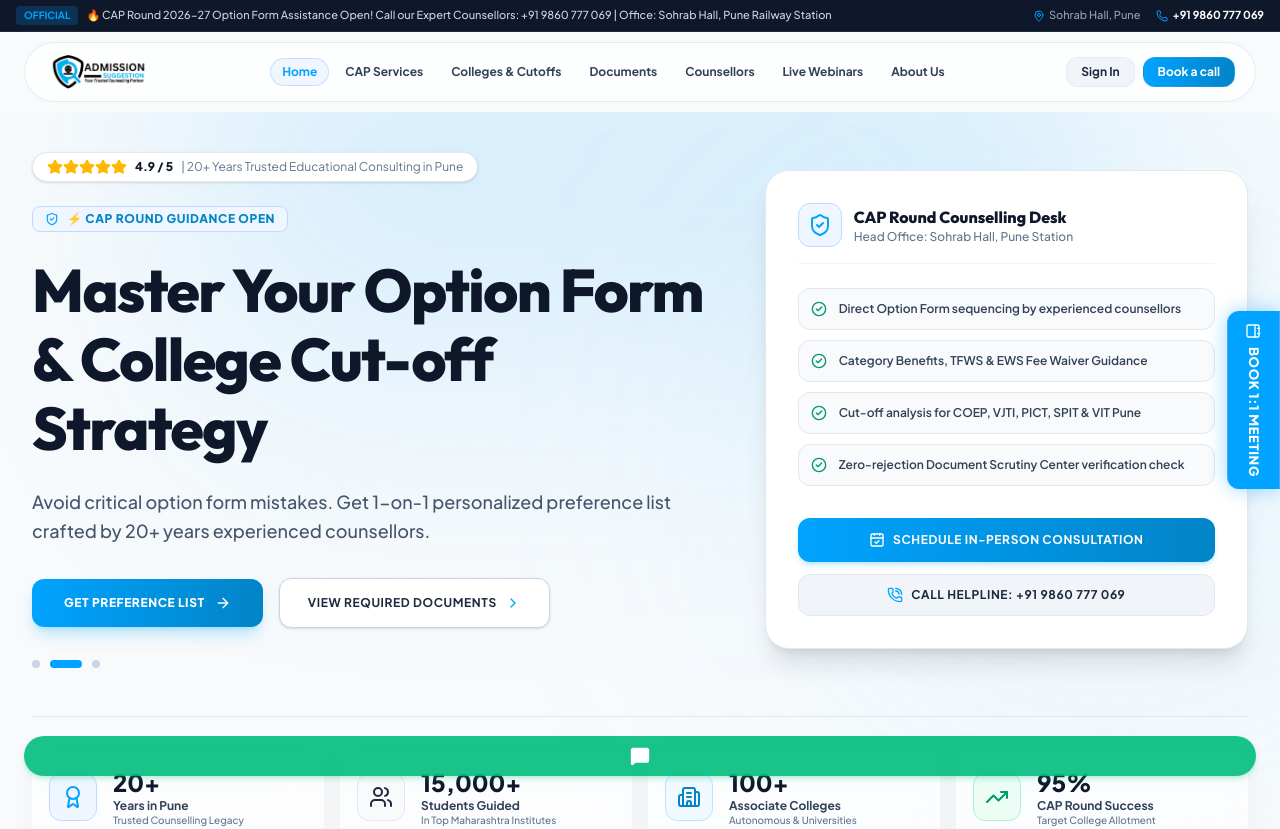
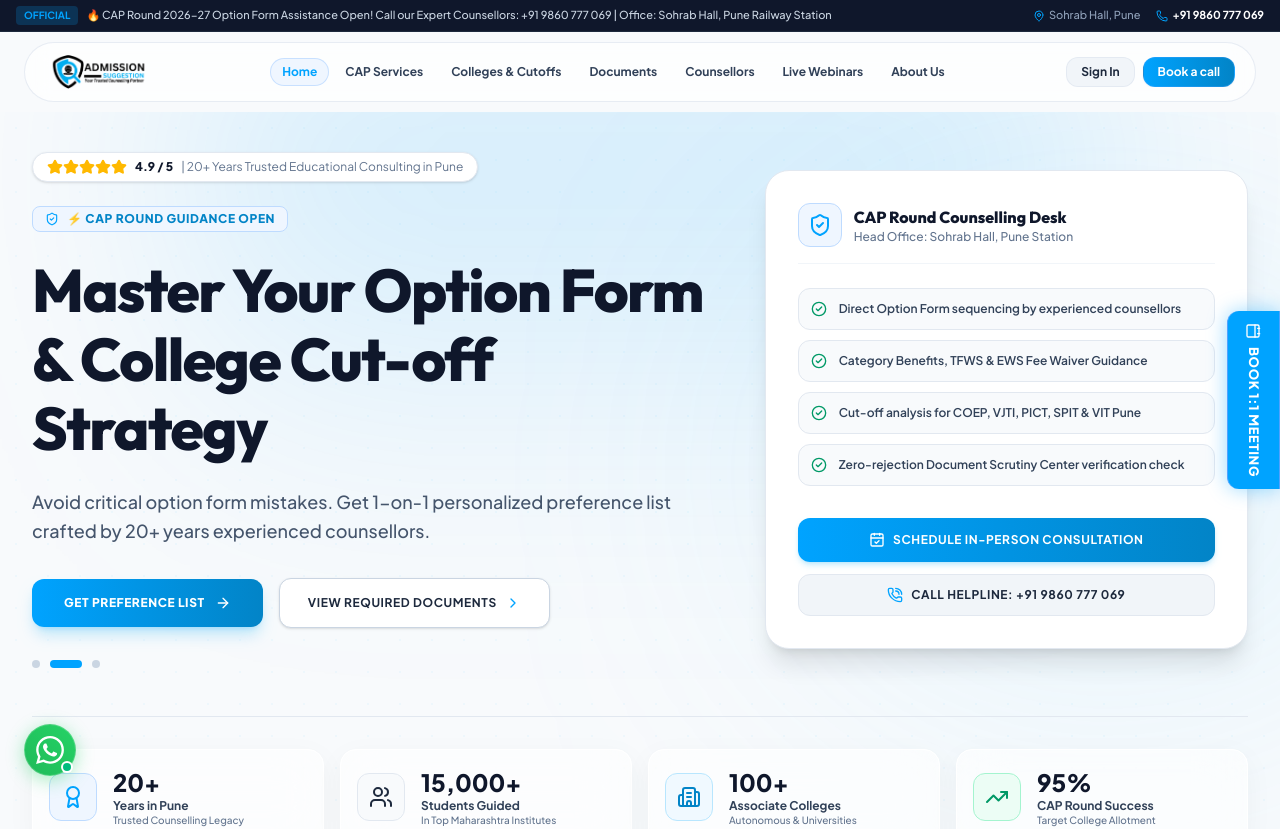
Before and after one commit to vivek-rx/AdmissionSuggestion, a React (Vite) app: page / in a window 1280 px wide. Shown: the top 829 px of the page. Built offline with nearby package versions, Linux system fonts and the light colour scheme.

Commit message:
Redesign WhatsApp floating button into sleek aesthetic circular FAB

```diff
--- a/src/App.tsx
+++ b/src/App.tsx
@@ -7,6 +7,7 @@
 import { LogoPreloader } from './components/common/LogoPreloader';
 import { AdminLoginModal } from './components/admin/AdminLoginModal';
 import { StickyConsultationWidget } from './components/common/StickyConsultationWidget';
+import { WhatsAppButton } from './components/common/WhatsAppButton';
 import { HomePage } from './pages/HomePage';
 import { ServicesPage } from './pages/ServicesPage';
 import { CollegesPage } from './pages/CollegesPage';
@@ -15,7 +16,6 @@
 import { EventsPage } from './pages/EventsPage';
 import { AboutPage } from './pages/AboutPage';
 import { AdminPage } from './pages/AdminPage';
-import { MessageSquare } from 'lucide-react';
 
 // Scroll to top on route change
 function ScrollToTop() {
@@ -81,21 +81,8 @@
         onClose={() => setAdminLoginOpen(false)}
       />
 
-      {/* WhatsApp Floating Action Button */}
-      <div className="fixed bottom-20 right-6 md:bottom-6 md:left-6 z-40 flex flex-col gap-3">
-        <a
-          href="https://wa.me/919860777069?text=Hi%20Admission%20Suggestion%2C%20I%20need%20assistance%20regarding%20CAP%20Round%20and%20College%20Cutoffs."
-          target="_blank"
-          rel="noreferrer"
-          className="p-2.5 rounded-full bg-emerald-500/90 hover:bg-emerald-500 text-white shadow-md shadow-emerald-500/20 hover:scale-110 transition-all duration-300 flex items-center justify-center group"
-          title="Chat on WhatsApp (+91 9860 777 069)"
-        >
-          <MessageSquare className="w-5 h-5 fill-current" />
-          <span className="max-w-0 overflow-hidden whitespace-nowrap group-hover:max-w-xs group-hover:ml-2 transition-all duration-300 text-[10px] font-bold uppercase font-heading opacity-90 group-hover:opacity-100">
-            WhatsApp
-          </span>
-        </a>
-      </div>
+      {/* WhatsApp Aesthetic Floating Action Button */}
+      <WhatsAppButton />
 
       {/* Global Sticky 1:1 Consultation Widget */}
       <StickyConsultationWidget />
--- /dev/null
+++ b/src/components/common/WhatsAppButton.tsx
@@ -0,0 +1,53 @@
+import React, { useState } from 'react';
+import { motion, AnimatePresence } from 'framer-motion';
+
+export const WhatsAppButton: React.FC = () => {
+  const [isHovered, setIsHovered] = useState(false);
+
+  return (
+    <div className="fixed bottom-20 right-4 md:bottom-6 md:left-6 z-40 flex items-center group">
+      {/* Floating Compact WhatsApp FAB */}
+      <a
+        href="https://wa.me/919860777069?text=Hi%20Admission%20Suggestion%2C%20I%20need%20assistance%20regarding%20CAP%20Round%20and%20College%20Cutoffs."
+        target="_blank"
+        rel="noreferrer"
+        onMouseEnter={() => setIsHovered(true)}
+        onMouseLeave={() => setIsHovered(false)}
+        className="relative w-12 h-12 md:w-13 md:h-13 rounded-full bg-gradient-to-tr from-[#20ba59] to-[#25D366] text-white flex items-center justify-center shadow-[0_4px_18px_rgba(37,211,102,0.4)] hover:shadow-[0_6px_24px_rgba(37,211,102,0.6)] border border-white/20 transition-all duration-300 hover:scale-110 active:scale-95"
+        aria-label="Chat on WhatsApp (+91 9860 777 069)"
+      >
+        {/* Subtle Online Pulse Ring */}
+        <span className="absolute inset-0 rounded-full bg-[#25D366] opacity-30 animate-ping pointer-events-none" />
+
+        {/* Official WhatsApp Crisp SVG Logo */}
+        <svg
+          className="w-6 h-6 md:w-7 md:h-7 fill-white relative z-10 transition-transform duration-300 group-hover:rotate-6"
+          viewBox="0 0 24 24"
+        >
+          <path d="M.057 24l1.687-6.163c-1.041-1.804-1.588-3.849-1.587-5.946.003-6.556 5.338-11.891 11.893-11.891 3.181.001 6.167 1.24 8.413 3.488 2.245 2.248 3.481 5.236 3.48 8.414-.003 6.557-5.338 11.892-11.893 11.892-1.99-.001-3.951-.5-5.688-1.448l-6.305 1.654zm6.597-3.807c1.676.995 3.276 1.591 5.392 1.592 5.448 0 9.886-4.434 9.889-9.885.002-5.462-4.415-9.89-9.881-9.892-5.452 0-9.887 4.434-9.889 9.884-.001 2.225.651 3.891 1.746 5.634l-.999 3.648 3.742-.981zm11.387-5.464c-.074-.124-.272-.198-.57-.347-.297-.149-1.758-.868-2.031-.967-.272-.099-.47-.149-.669.149-.198.297-.768.967-.941 1.165-.173.198-.347.223-.644.074-.297-.149-1.255-.462-2.39-1.475-.883-.788-1.48-1.761-1.653-2.059-.173-.297-.018-.458.13-.606.134-.133.297-.347.446-.521.151-.172.2-.296.3-.495.099-.198.05-.372-.025-.521-.075-.148-.669-1.611-.916-2.206-.242-.579-.487-.501-.669-.51l-.57-.01c-.198 0-.52.074-.792.372s-1.04 1.016-1.04 2.479 1.065 2.876 1.213 3.074c.149.198 2.095 3.2 5.076 4.487.709.306 1.263.489 1.694.626.712.226 1.36.194 1.872.118.571-.085 1.758-.719 2.006-1.413.248-.695.248-1.29.173-1.414z" />
+        </svg>
+
+        {/* Small Active Status Dot */}
+        <span className="absolute bottom-0.5 right-0.5 w-3 h-3 bg-white rounded-full flex items-center justify-center">
+          <span className="w-2 h-2 bg-emerald-500 rounded-full" />
+        </span>
+      </a>
+
+      {/* Modern Floating Hover Badge */}
+      <AnimatePresence>
+        {isHovered && (
+          <motion.div
+            initial={{ opacity: 0, x: -8, scale: 0.95 }}
+            animate={{ opacity: 1, x: 0, scale: 1 }}
+            exit={{ opacity: 0, x: -8, scale: 0.95 }}
+            transition={{ duration: 0.15 }}
+            className="hidden md:flex ml-3 px-3 py-1.5 rounded-xl bg-slate-900/90 backdrop-blur-md text-white text-xs font-semibold shadow-lg items-center gap-1.5 border border-slate-700 pointer-events-none"
+          >
+            <span>Chat on WhatsApp</span>
+            <span className="text-[10px] text-emerald-400 font-mono">Online</span>
+          </motion.div>
+        )}
+      </AnimatePresence>
+    </div>
+  );
+};
```
